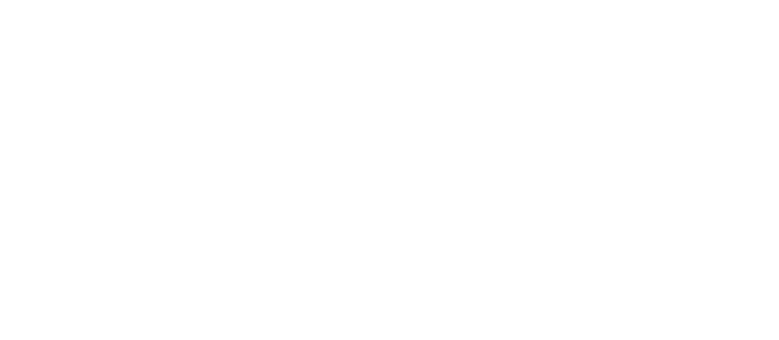
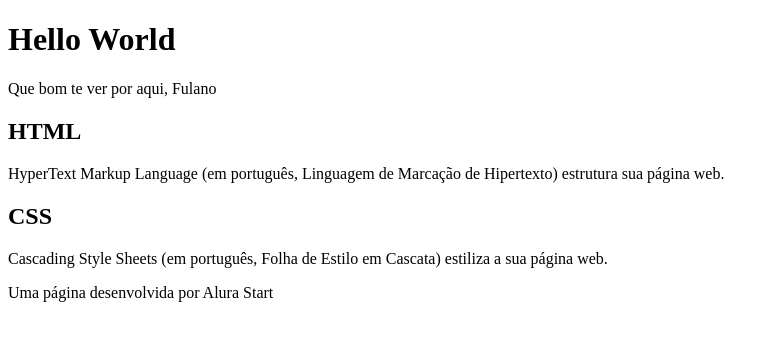
Before and after one commit to Ricacone/Helllo-World, a plain HTML site: page index.html in a window 1280 px wide. Shown: the whole page, without its empty margins (0-779 px from the left). Drawn offline with Linux system fonts and the light colour scheme.

Commit message:
Atualizações

```diff
--- a/index.html
+++ b/index.html
@@ -6,6 +6,24 @@
     <title>Hello World</title>
 </head>
 <body>
+    <header>
+        <h1>Hello World</h1>
+        <p>Que bom te ver por aqui, Fulano</p>
 
+    </header>
+
+    <section>
+        <h2>HTML</h2>
+        <P>HyperText Markup Language (em português, Linguagem de Marcação de Hipertexto) estrutura sua página web.</P>
+
+        <h2>CSS</h2>
+        <P>Cascading Style Sheets (em português, Folha de Estilo em Cascata) estiliza a sua página web.</P>
+
+    </section>
+
+    <footer>
+        <p>Uma página desenvolvida por Alura Start</p>
+
+    </footer>
 </body>
 </html>
```
